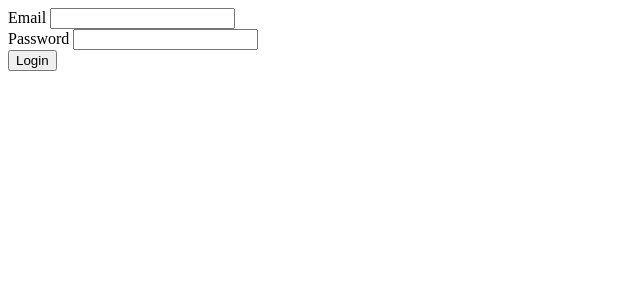
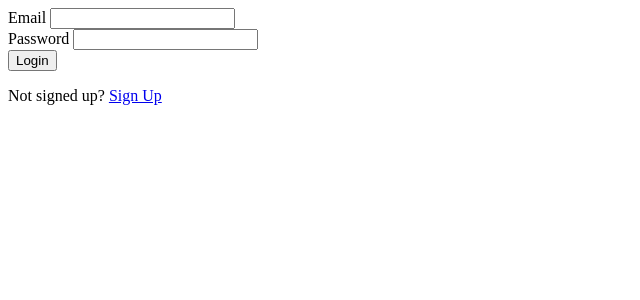
Before and after one commit to hemmerlinaj20/Comp442_TravelInfo, a Flask app: page /login in a window 1280 px wide. Shown: the top 300 px of the page, without its empty margins (0-640 px from the left). Run offline with Flask 3, Linux system fonts and the light colour scheme.

Commit message:
fixed signup and added link to login page

```diff
--- a/app.py
+++ b/app.py
@@ -148,7 +148,7 @@ def post_signup():
         # Sample Return since get_home currently does not work
         # TODO: redirect to home page
         session['user_id'] = user.uid
-        return redirect('get_home_page')
+        return redirect(url_for('get_home_page'))
     else:
         for field,error_msg in signup_form.errors.items():
                 flash(f"{field}: {error_msg}")
--- a/templates/login_form.html
+++ b/templates/login_form.html
@@ -26,5 +26,11 @@
         <br>
         {{ form.submit() }}
       </form>
+
+      <div>
+        <footer>
+          <p> Not signed up? <a href = "{{url_for('get_signup')}}"> Sign Up </a></p>
+        </footer>
+      </div>
 </body>
 </html>
```
